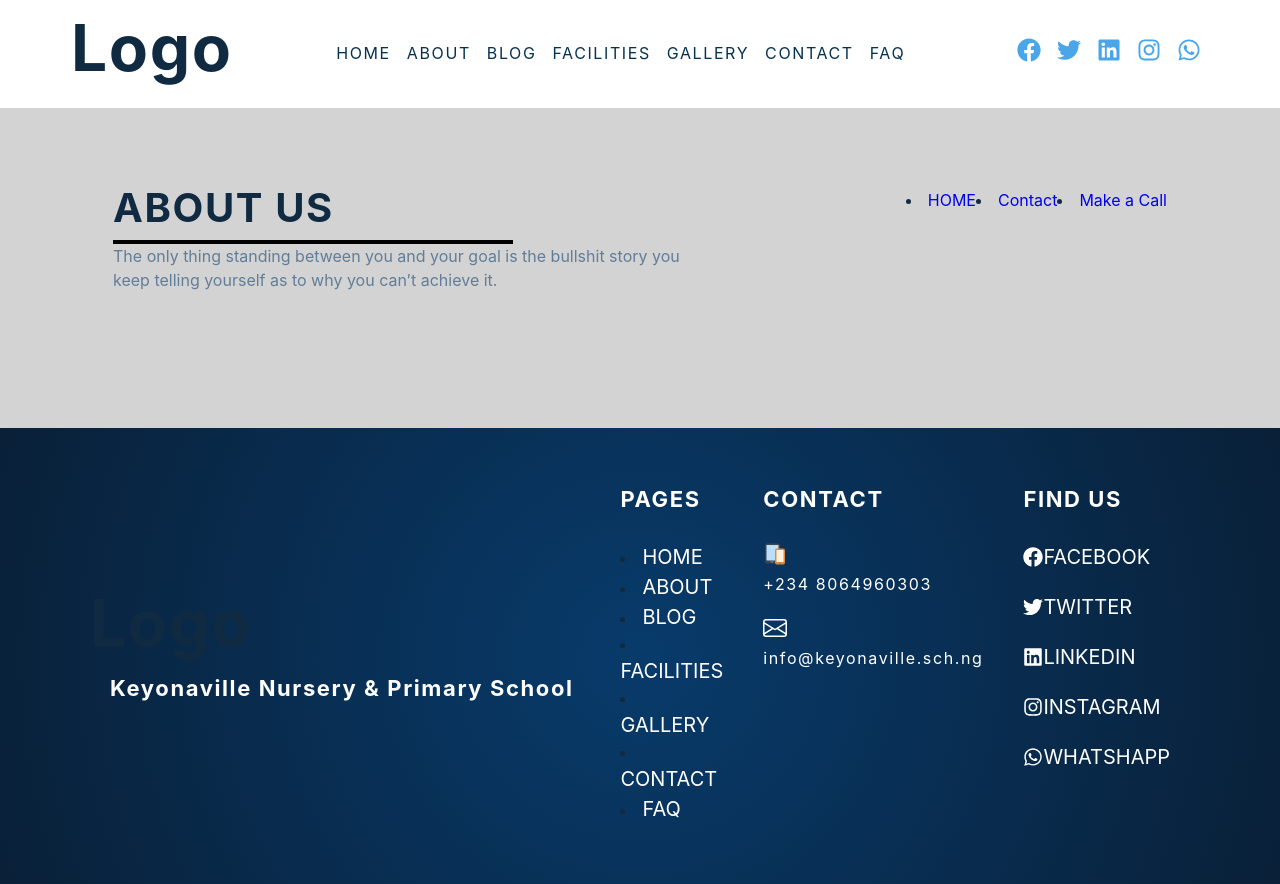
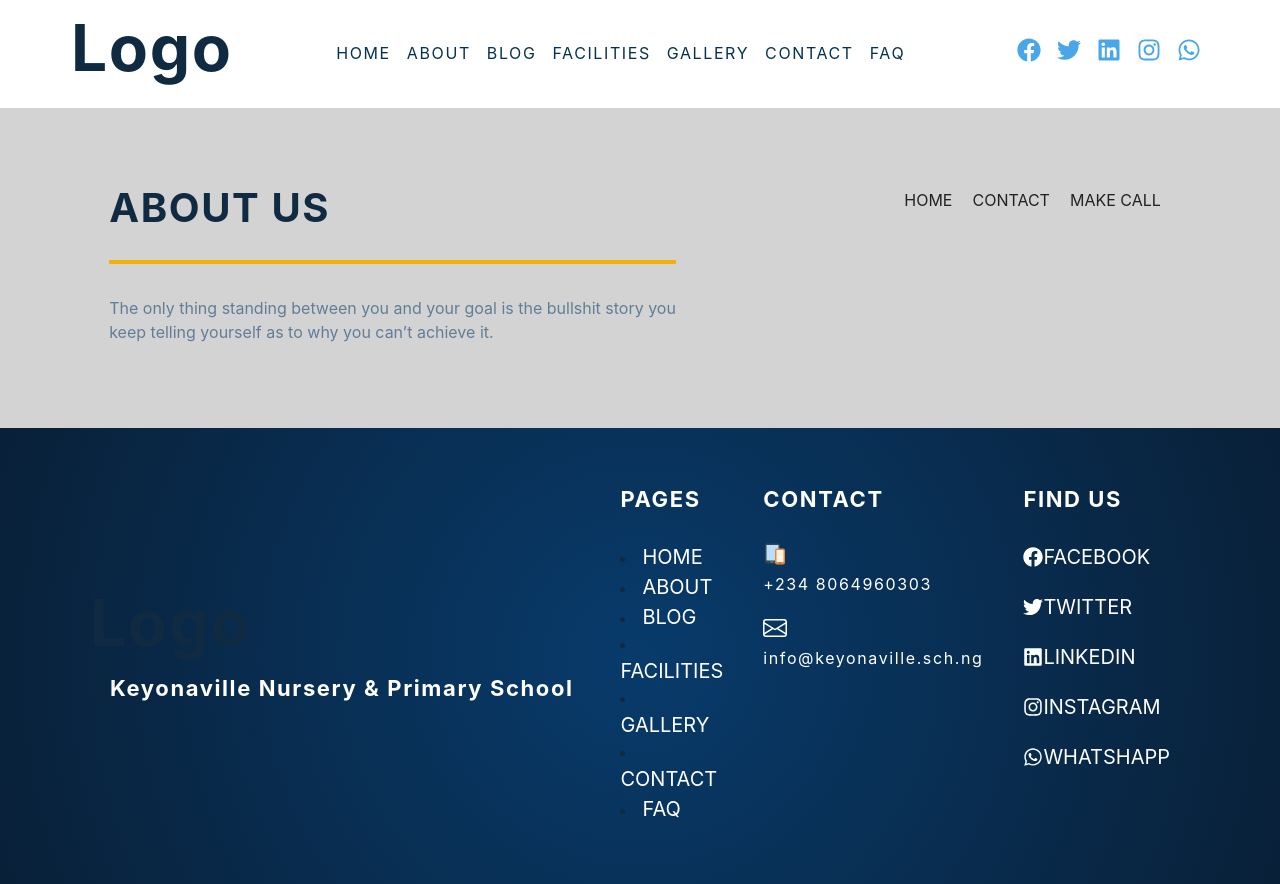
Before and after one commit to domchu/keyonaville, a Next.js app: page /about in a window 1280 px wide. Built offline with nearby package versions, Linux system fonts and the light colour scheme.

Commit message:
styled:styles the about us texts

```diff
--- a/Components/About/About.js
+++ b/Components/About/About.js
@@ -17,7 +17,7 @@ const About = () => {
             </p>
           </Box>
           <Box>
-            <Flex>
+            <Flex className="contact-list">
               <li>
                 <Link href="/" passHref>
                   HOME
@@ -26,12 +26,12 @@ const About = () => {
 
               <li>
                 <Link href="/contact" passHref>
-                  Contact
+                  CONTACT
                 </Link>
               </li>
               <li>
                 <Link href="tel:+6494461709" passHref>
-                  Make a Call
+                  MAKE CALL
                 </Link>
               </li>
             </Flex>
--- a/styles/globals.css
+++ b/styles/globals.css
@@ -679,8 +679,24 @@ input {
 }
 
 .underline {
-  width: 400px;
+  width: 100%;
   height: 3px;
   color: var(--clr-black);
-  border: 2px solid #000;
+  border: 2px solid #F3B007;
+  margin: 2rem 0;
+}
+
+.contact-list {
+  display: inline-block;
+  list-style-type: none;
+}
+
+.contact-list li a {
+  margin: 10px;
+  color: var(--clr-black);
+}
+
+.contact-list li a:hover {
+  color: #F3B007;
+  transition: 0.5s;
 }/*# sourceMappingURL=globals.css.map */
--- a/styles/globals.scss
+++ b/styles/globals.scss
@@ -635,8 +635,22 @@ padding-top: 5rem;
 }
 
   .underline{
-    width:400px;
+    width:100%;
     height:3px;
     color:var(--clr-black);
-    border: 2px solid #000;
+    border: 2px solid #F3B007;
+    margin: 2rem 0;
+    // border-color: ;
   }
+  .contact-list {
+    display: inline-block;
+    list-style-type: none;
+  }
+  .contact-list li a{
+    margin: 10px;
+    color: var(--clr-black);
+  }
+  .contact-list li a:hover{
+    color: #F3B007;
+    transition: 0.5s;
+  }
```
Also changed, not shown: 1 other file (tests, documents, lock files or other folders).
